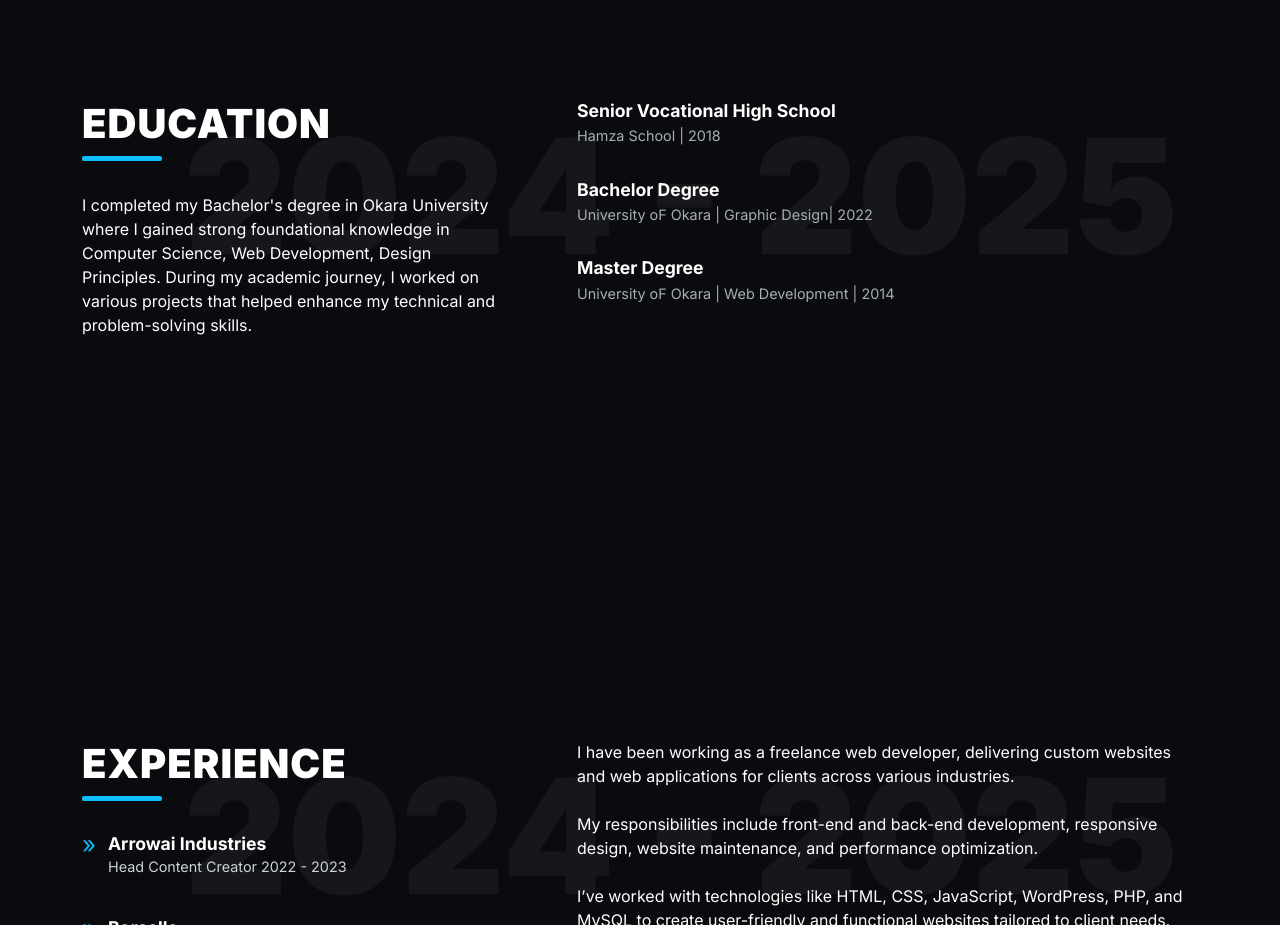
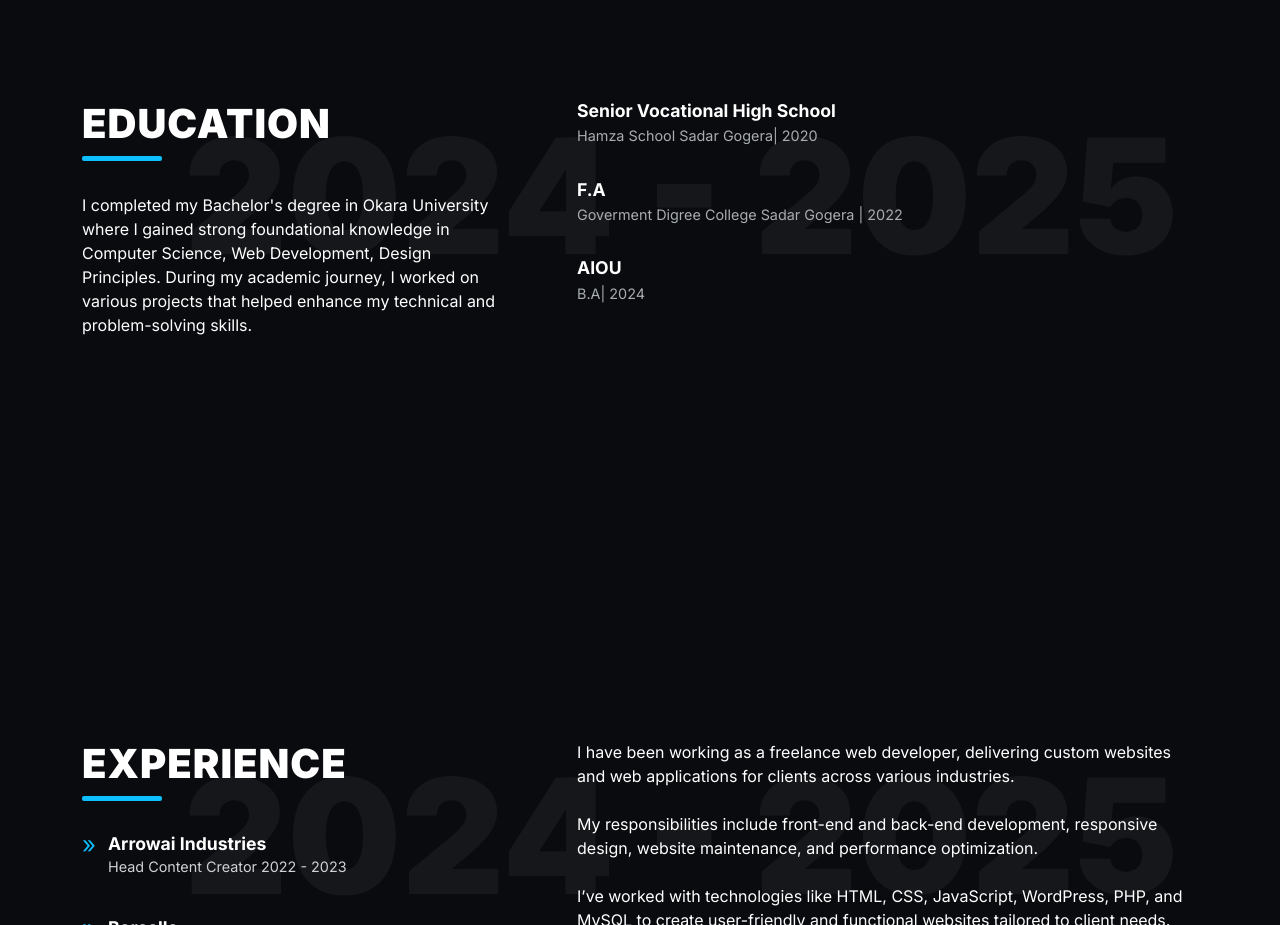
Before and after one commit to ranajawad18/Portifolo, a plain HTML site: page index.html in a window 1280 px wide. Shown: the part 1460-2385 px from the top of the page. Drawn offline with nearby package versions, Linux system fonts and the light colour scheme.

Commit message:
Update index.html

```diff
--- a/index.html
+++ b/index.html
@@ -120,15 +120,15 @@
                 <div class="col-lg-7 content-column-right" data-aos="fade-left" data-aos-delay="100" data-aos-duration="700">
                     <div class="education-item" data-aos="fade-up" data-aos-delay="300">
                         <h4>Senior Vocational High School</h4>
-                        <p>Hamza School | 2018</p>
+                        <p>Hamza School Sadar Gogera| 2020</p>
                     </div>
                     <div class="education-item" data-aos="fade-up" data-aos-delay="400">
-                        <h4>Bachelor Degree</h4>
-                        <p>University oF Okara | Graphic Design| 2022</p>
+                        <h4>F.A</h4>
+                        <p>Goverment Digree College Sadar Gogera | 2022</p>
                     </div>
                     <div class="education-item" data-aos="fade-up" data-aos-delay="500">
-                        <h4>Master Degree</h4>
-                        <p>University oF Okara | Web Development | 2014</p>
+                        <h4>AIOU</h4>
+                        <p>B.A| 2024</p>
                     </div>
                 </div>
             </div>
```
